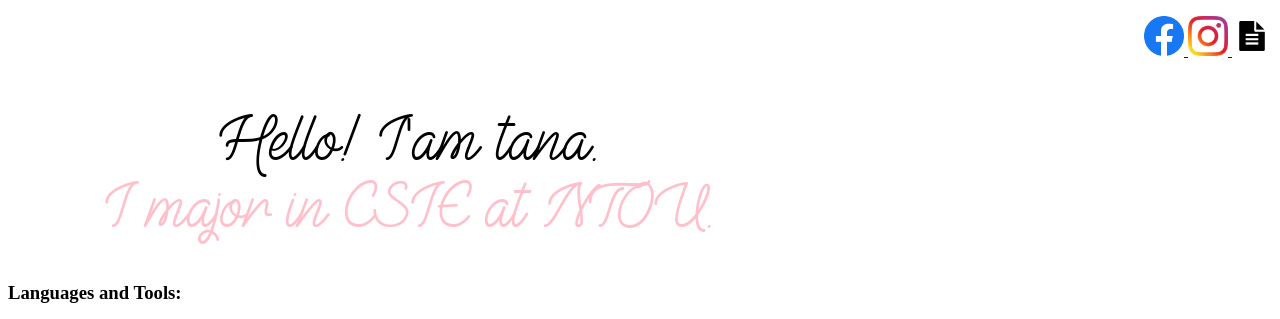
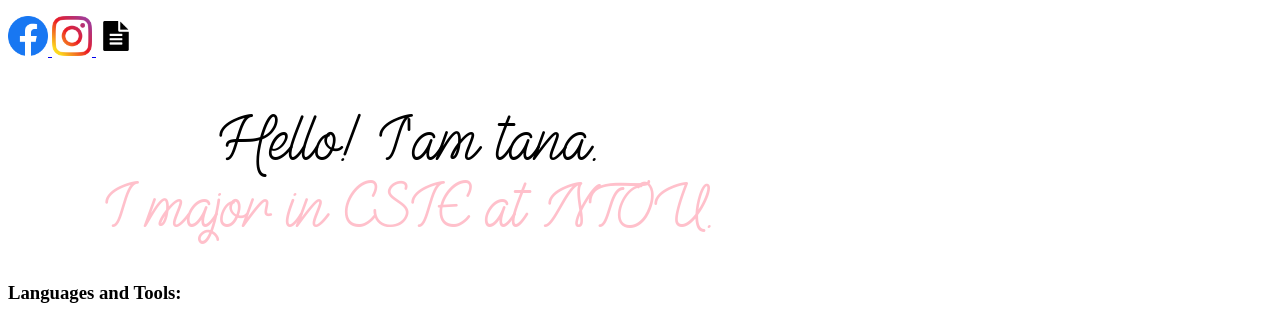
Before and after one commit to tana0101/tana0101, a plain HTML site: page index.html in a window 1280 px wide. Shown: the top 319 px of the page. Drawn offline with Linux system fonts and the light colour scheme.

Commit message:
Update index.html

```diff
--- a/index.html
+++ b/index.html
@@ -8,7 +8,7 @@
 </head>
 
 <body>
-    <p align="right"> <a href="https://www.facebook.com/profile.php?id=100003854942944" target="_blank"
+    <p align="left"> <a href="https://www.facebook.com/profile.php?id=100003854942944" target="_blank"
             rel="noreferrer"><img src="https://github.com/tana0101/tana0101/blob/main/FB.png?raw=true" alt="c"
                 width="40" height="40" /> </a>
         <a href="https://www.instagram.com/prinz_eugen01/" target="_blank" rel="noreferrer"><img
```
